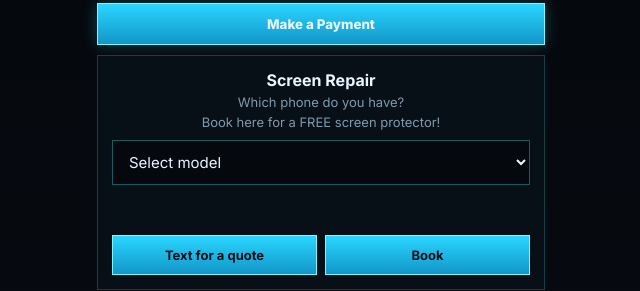
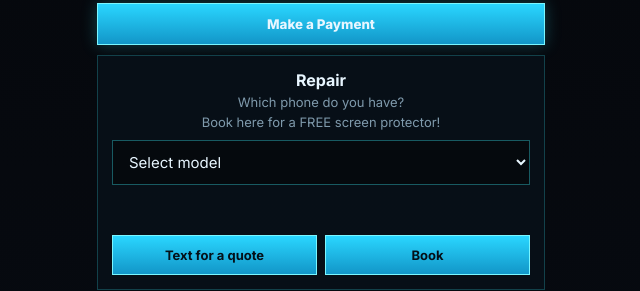
Before and after one commit to 910pro/910pro-agent, a website: page docs/index.html in a window 1280 px wide. Shown: the part 250-541 px from the top of the page, 319-959 px from the left. Drawn offline with Linux system fonts and the light colour scheme.

Commit message:
Rename Screen Repair card to Repair

```diff
--- a/docs/index.html
+++ b/docs/index.html
@@ -78,7 +78,7 @@
     </div>
     <section class="list">
       <article class="item" id="screen">
-        <h2>Screen Repair</h2>
+        <h2>Repair</h2>
         <p>Which phone do you have?</p>
         <p>Book here for a FREE screen protector!</p>
         <select id="model" aria-label="Phone model">
```
